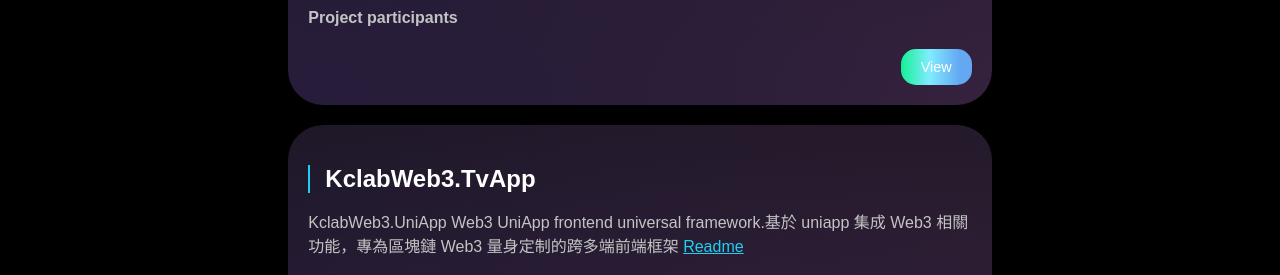
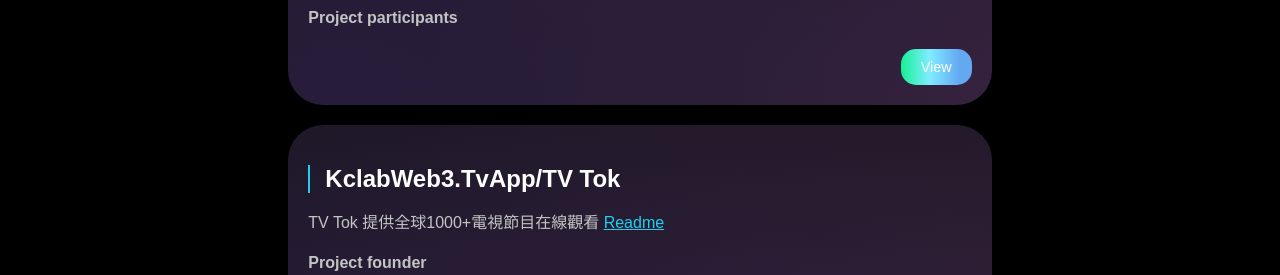
Before and after one commit to ketchuplab/ketchuplab.github.io, a plain HTML site: page index.html in a window 1280 px wide. Shown: the part 465-740 px from the top of the page. Drawn offline with Linux system fonts and the light colour scheme; no server answers.

Commit message:
更新 index.html
調整TV Tok簡介。

```diff
--- a/index.html
+++ b/index.html
@@ -61,9 +61,9 @@
 				<a class="btn" href="openwin.html?t=mobile&url=https://ketchuplab.github.io/KclabWeb3.UniApp" target="_blank">View</a>
 			</div>
 			<div class="project">
-				<h2>KclabWeb3.TvApp</h2>
+				<h2>KclabWeb3.TvApp/TV Tok</h2>
 				<p>
-					KclabWeb3.UniApp Web3 UniApp frontend universal framework.基於 uniapp 集成 Web3 相關功能，專為區塊鏈 Web3 量身定制的跨多端前端框架
+					TV Tok 提供全球1000+電視節目在線觀看
 					<a class="link" href="https://github.com/ketchuplab/KclabWeb3.TvApp" target="_blank">Readme</a>
 				</p>
 				<h4>Project founder</h4>
```
